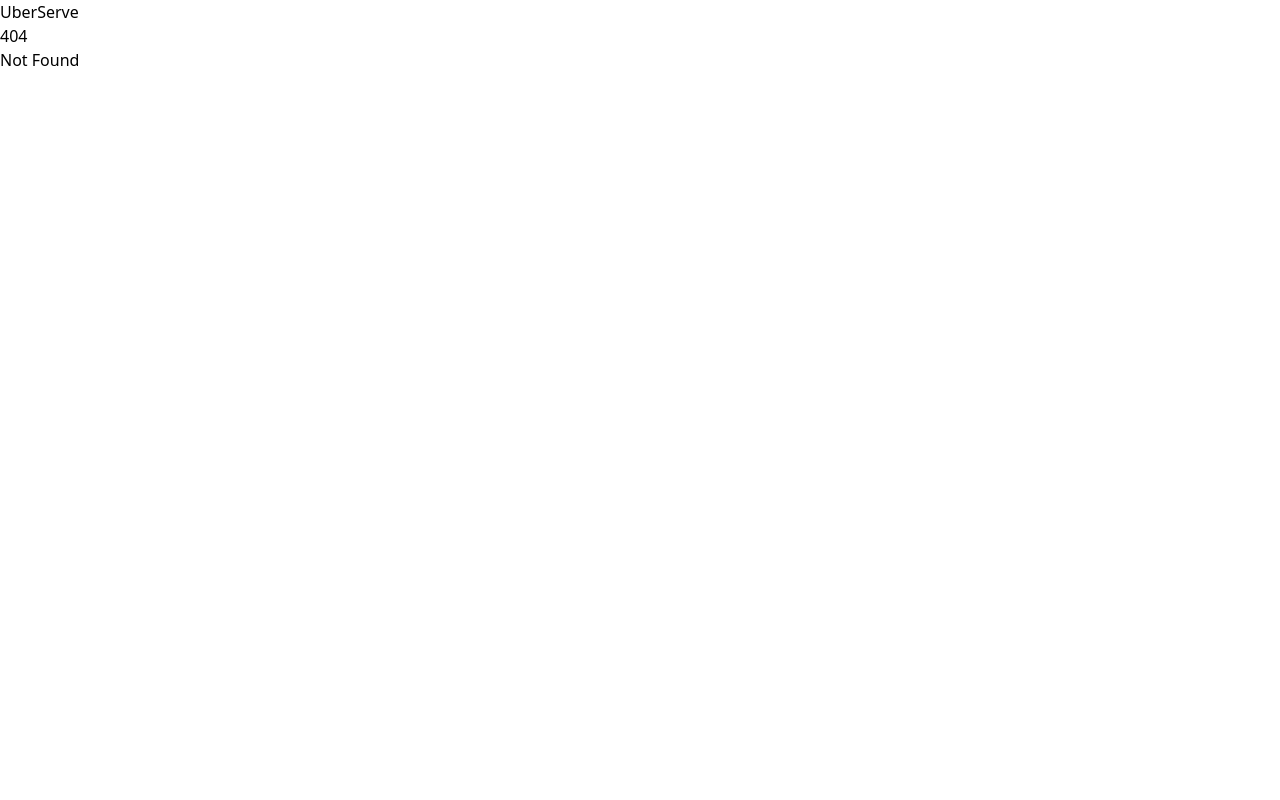
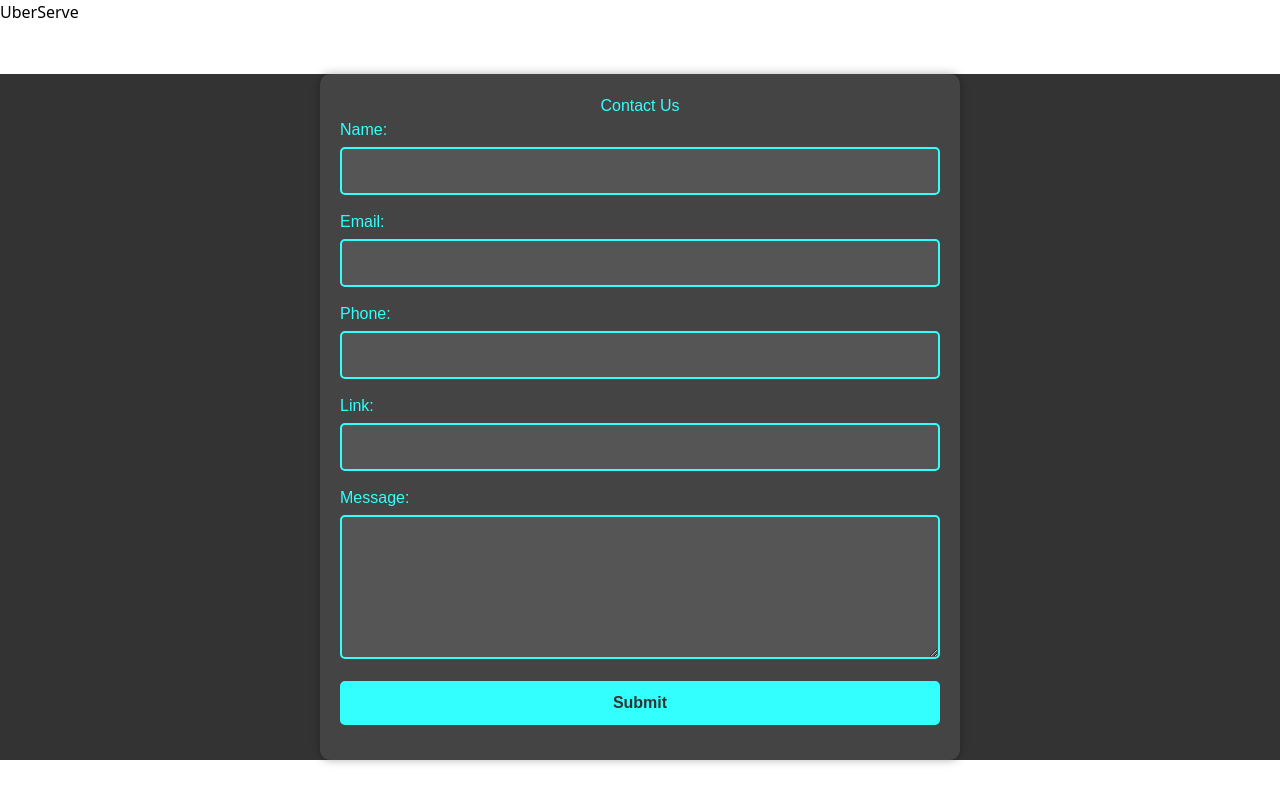
Before and after one commit to KyanPepper/2024-Intellitect-Hackathon, a SvelteKit app in the folder Frontend/: page /contactPage in a window 1280 px wide. Before the commit this address had no page. Built offline with nearby package versions, Linux system fonts and the light colour scheme.

Commit message:
Dope fresh styles and simple contact page built

```diff
--- /dev/null
+++ b/Frontend/src/routes/contactPage/+page.svelte
@@ -0,0 +1,86 @@
+<body>
+    <div class="container">
+        <h1>Contact Us</h1>
+        <form action="submit_form.php" method="post">
+            <div class="form-group">
+                <label for="name">Name:</label>
+                <input type="text" id="name" name="name" required>
+            </div>
+            <div class="form-group">
+                <label for="email">Email:</label>
+                <input type="email" id="email" name="email" required>
+            </div>
+            <div class="form-group">
+                <label for="phone">Phone:</label>
+                <input type="tel" id="phone" name="phone">
+            </div>
+            <div class="form-group">
+                <label for="website">Link:</label>
+                <input type="tel" id="url" name="website">
+            </div>
+            <div class="form-group">
+                <label for="message">Message:</label>
+                <textarea id="message" name="message" rows="5" required></textarea>
+            </div>
+            <div class="form-group">
+                <button type="submit">Submit</button>
+            </div>
+        </form>
+    </div>
+</body>
+
+    <style>
+        body {
+            font-family: Arial, sans-serif;
+            background-color: #333;
+            color: #fff;
+            margin: 0;
+            padding: 0;
+        }
+        .container {
+            width: 50%;
+            margin: auto;
+            background: #444;
+            padding: 20px;
+            box-shadow: 0 0 10px rgba(0, 0, 0, 0.3);
+            margin-top: 50px;
+            border-radius: 10px;
+        }
+        h1 {
+            text-align: center;
+            color: #33ffff;
+        }
+        .form-group {
+            margin-bottom: 15px;
+        }
+        .form-group label {
+            display: block;
+            color: #33ffff;
+        }
+        .form-group input,
+        .form-group textarea {
+            width: 100%;
+            padding: 10px;
+            box-sizing: border-box;
+            margin-top: 5px;
+            border: 2px solid #33ffff;
+            background-color: #555;
+            color: #fff;
+            border-radius: 5px;
+        }
+        .form-group button {
+            display: block;
+            width: 100%;
+            padding: 10px;
+            background-color: #33ffff;
+            color: #333;
+            border: none;
+            cursor: pointer;
+            margin-top: 10px;
+            border-radius: 5px;
+            font-weight: bold;
+        }
+        .form-group button:hover {
+            background-color: #1acfcf;
+        }
+    </style>
```
